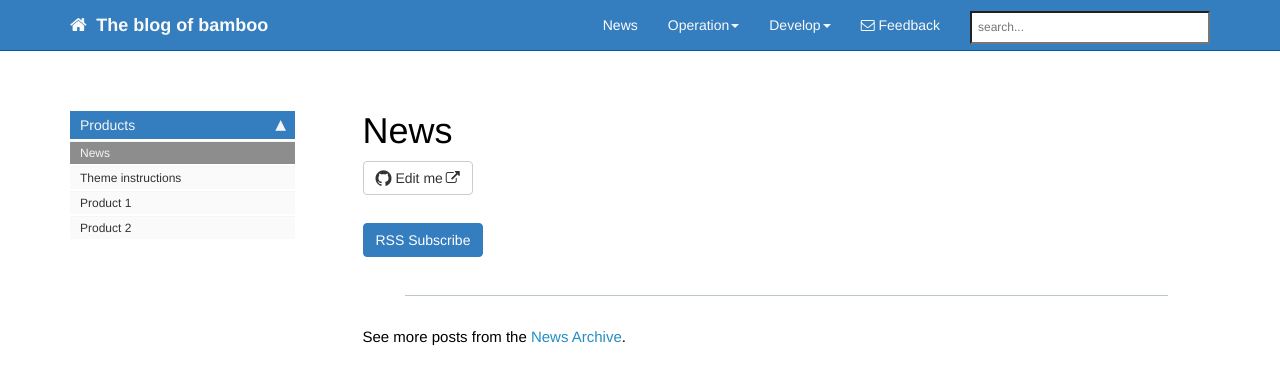
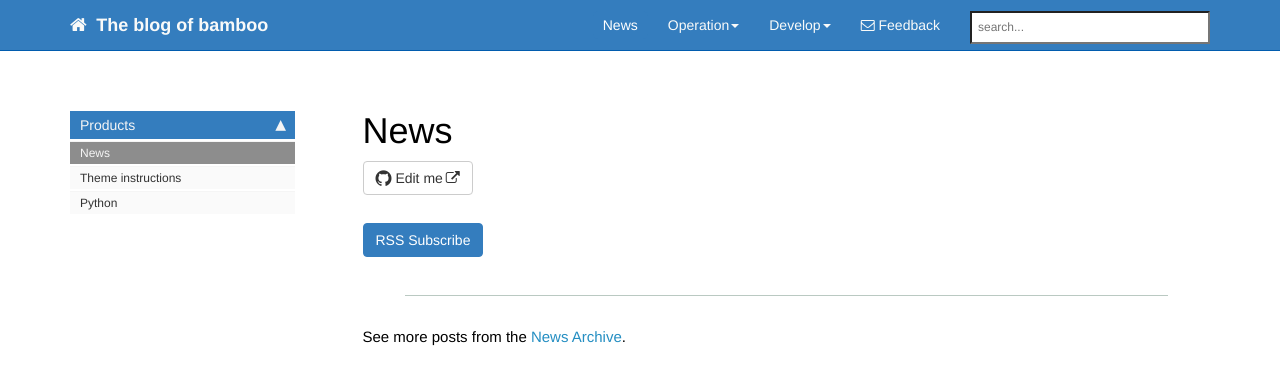
Before and after one commit to bamboo88/blog, a Jekyll site: the page built from pages/news/news.html, in a window 1280 px wide. Shown: the top 388 px of the page. Built offline with Jekyll 4.4.1, drawn with Linux system fonts in a browser that asks for light colours; nearby versions of some CDN libraries; comment, search, counter and statistics services are not loaded.

Commit message:
add python self article

```diff
--- a/_data/sidebars/home_sidebar.yml
+++ b/_data/sidebars/home_sidebar.yml
@@ -14,9 +14,6 @@ entries:
     - title: Theme instructions
       url: /mydoc_introduction.html
       output: web
-    - title: Product 1
-      url: /p1_landing_page.html
+    - title: Python
+      url: /python_introduction.html
       output: web
-    - title: Product 2
-      url: /p2_landing_page.html
-      output: web
```
